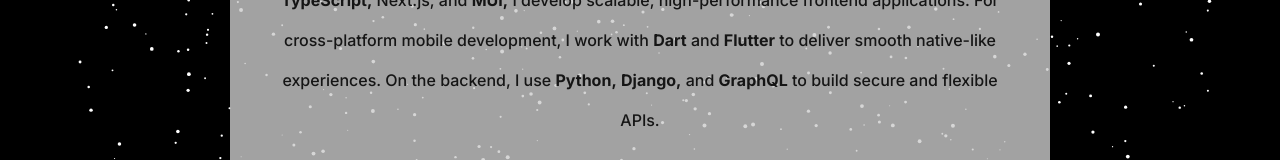
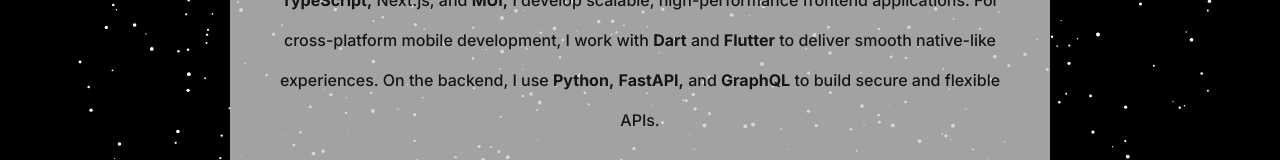
Before and after one commit to thesrinivasgundam/nextjs-srinivasgundam, a Next.js app: page /about in a window 1280 px wide. Shown: the part 438-598 px from the top of the page. Built offline with nearby package versions, Linux system fonts and the light colour scheme.

Commit message:
fixed bugs

```diff
--- a/src/components/RollingAboutMe.tsx
+++ b/src/components/RollingAboutMe.tsx
@@ -63,7 +63,7 @@
       With HTML, CSS, and JavaScript, I create clean and accessible user interfaces.
       Using React, TypeScript, Next.js, and MUI, I develop scalable, high-performance frontend applications.
       For cross-platform mobile development, I work with Dart and Flutter to deliver smooth native-like experiences.
-      On the backend, I use Python, Django, and GraphQL to build secure and flexible APIs.
+      On the backend, I use Python, FastAPI, and GraphQL to build secure and flexible APIs.
     `;
 
     const boldWords = [
@@ -77,7 +77,7 @@
       'Dart',
       'Flutter',
       'Python',
-      'Django',
+      'FastAPI',
       'GraphQL',
     ];
 
```
